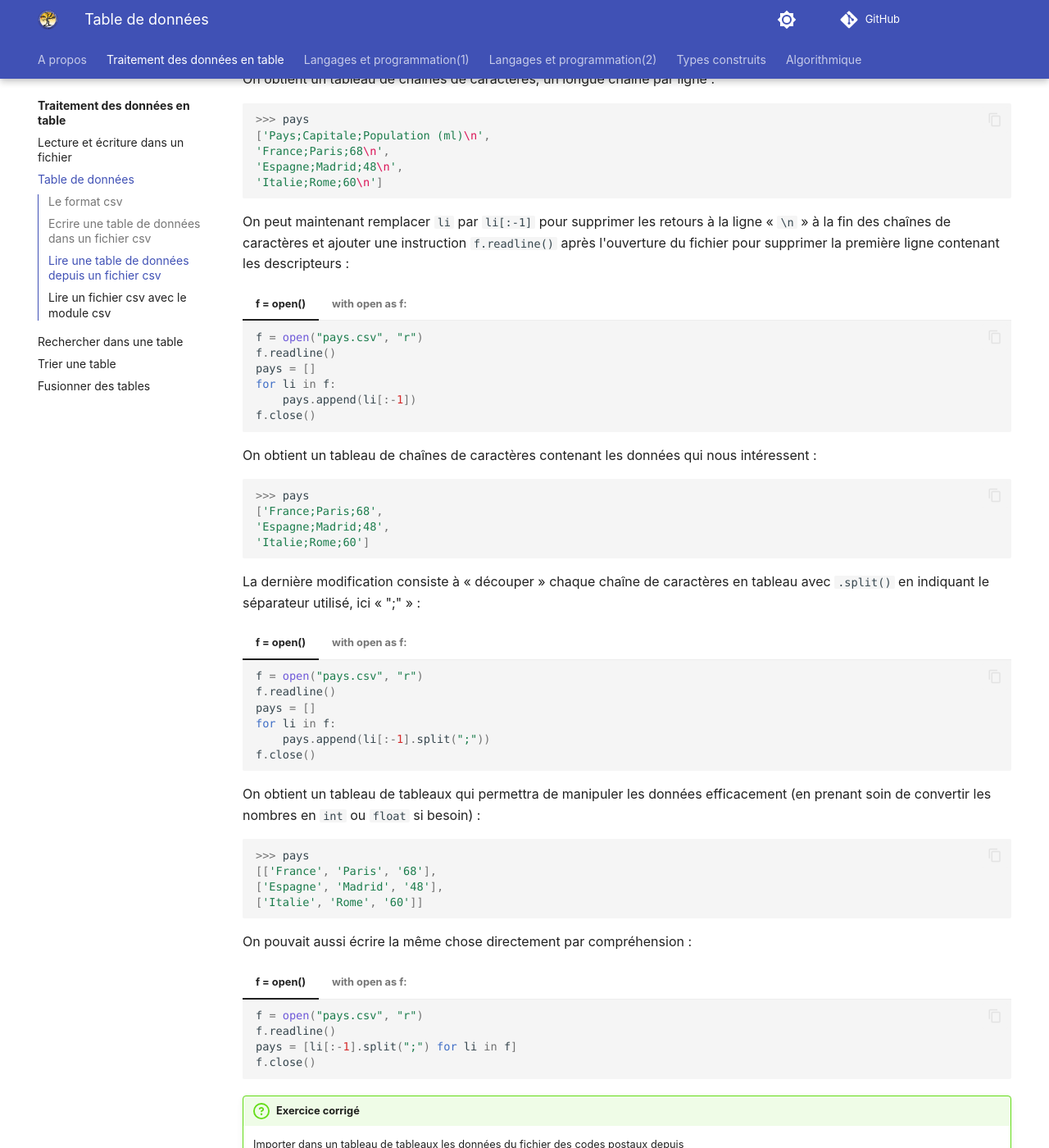
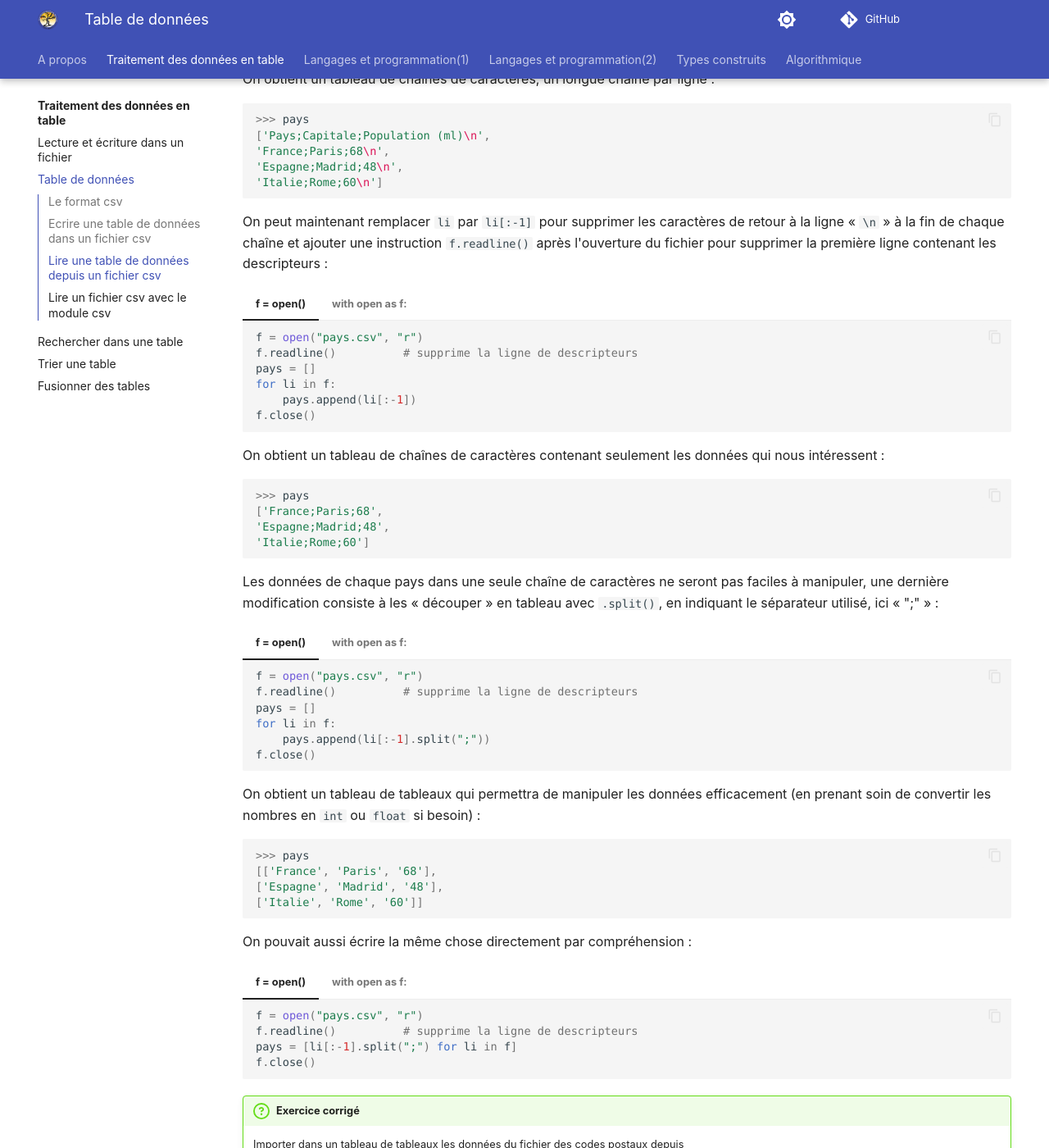
Before and after one commit to fab-perez/NSI-1, an MkDocs documentation site: the page built from docs/donnees-en-tables/2-table-de-donnees.md, in a window 1280 px wide and 1400 px high, scrolled down 1899 px. Shown: the whole window at 82% size. Built offline with MkDocs 1.6.1 and Material for MkDocs 9.7.7, drawn with Linux system fonts in a browser that asks for light colours; emoji names are drawn with the system emoji font; comment, search, counter and statistics services are not loaded; some of the changed text lies outside the part shown.

Commit message:
Add files via upload

````diff
--- a/docs/donnees-en-tables/2-table-de-donnees.md
+++ b/docs/donnees-en-tables/2-table-de-donnees.md
@@ -33,7 +33,7 @@ Chaque ligne du texte correspond à une ligne du tableau et les virgules corresp
 
 ##	Ecrire une table de données dans un fichier csv
 
-Un fichier csv est un simple fichier texte, on peut enregister des données structurées dans un fichier csv comme on l'a fait avec un fichier texte en séparant les données par une virgule ou un autre séparateur et les lignes par `\n`. Il suffit juste de changer l'extension du fichier et d'ajouter une ligne de descipteurs :
+Un fichier csv est un simple fichier texte, on peut enregister des données structurées dans un fichier csv comme on l'a fait avec un fichier texte en séparant les données par une virgule ou un autre séparateur et les lignes par `\n`. Il suffit juste de changer l'extension du fichier et d'ajouter une ligne de descripteurs :
 
 === "f = open(...)"
     ``` py
@@ -106,7 +106,7 @@ On obtient un tableau de chaînes de caractères, un longue chaîne par ligne :
 'Italie;Rome;60\n']
 ```
 
-On peut maintenant remplacer `li` par `li[:-1]` pour supprimer les retours à la ligne « `\n` » à la fin des chaînes de caractères
+On peut maintenant remplacer `li` par `li[:-1]` pour supprimer les caractères de retour à la ligne « `\n` » à la fin de chaque chaîne
 et ajouter une instruction `f.readline()` après l'ouverture du fichier pour supprimer la première ligne contenant les descripteurs :
 
 
@@ -114,7 +114,7 @@ et ajouter une instruction `f.readline()` après l'ouverture du fichier pour sup
 === "f = open()"
     ``` py
     f = open("pays.csv", "r")
-	f.readline()
+	f.readline()          # supprime la ligne de descripteurs
     pays = []
     for li in f:
         pays.append(li[:-1])
@@ -125,13 +125,13 @@ et ajouter une instruction `f.readline()` après l'ouverture du fichier pour sup
 === "with open as f:"
     ``` py
     with open("pays.csv", "r") as f:
-		f.readline()
+	    f.readline()          # supprime la ligne de descripteurs
         pays = []
         for li in f:
             pays.append(li[:-1])
     ```
 
-On obtient un tableau de chaînes de caractères contenant les données qui nous intéressent :
+On obtient un tableau de chaînes de caractères contenant seulement les données qui nous intéressent :
 
 ``` py
 >>> pays
@@ -140,13 +140,14 @@ On obtient un tableau de chaînes de caractères contenant les données qui nous
 'Italie;Rome;60']
 ```
 
-La dernière modification consiste à « découper » chaque chaîne de caractères en tableau avec `.split()` en indiquant le séparateur utilisé, ici « ";" » :
+Les données de chaque pays dans une seule chaîne de caractères ne seront pas faciles à manipuler,
+une dernière modification consiste à les « découper » en tableau avec `.split()`, en indiquant le séparateur utilisé, ici « ";" » :
 
 
 === "f = open()"
     ``` py
     f = open("pays.csv", "r")
-	f.readline()
+	f.readline()          # supprime la ligne de descripteurs
 	pays = []
     for li in f:
         pays.append(li[:-1].split(";"))
@@ -157,7 +158,7 @@ La dernière modification consiste à « découper » chaque chaîne de caractè
 === "with open as f:"
     ``` py
     with open("pays.csv", "r") as f:
-		f.readline()
+		f.readline()          # supprime la ligne de descripteurs
         pays = []
         for li in f:
             pays.append(li[:-1].split(";"))
@@ -179,7 +180,7 @@ On pouvait aussi écrire la même chose directement par compréhension :
 === "f = open()"
     ``` py
     f = open("pays.csv", "r")
-	f.readline()
+    f.readline()          # supprime la ligne de descripteurs
     pays = [li[:-1].split(";") for li in f]
     f.close()
     ```
@@ -187,7 +188,7 @@ On pouvait aussi écrire la même chose directement par compréhension :
 === "with open as f:"
     ``` py
     with open("pays.csv", "r") as f:
-		f.readline()
+	    f.readline()          # supprime la ligne de descripteurs
         pays = [li[:-1].split(";") for li in f]
     ```
 
@@ -216,6 +219,7 @@ On pouvait aussi écrire la même chose directement par compréhension :
     codes = [li[:-1].split(';') for li in f]
 
     f.close()           # ne pas oublier de fermer le fichier
+
     >>> codes
 	[['47078', 'DAMAZAN', '47160', '', 'DAMAZAN', '44.289185426, 0.27533534800000004'], ['95500', 'PONTOISE', '95300', '', 'PONTOISE', '49.051577748, 2.094574042']...]
 	    …
@@ -262,6 +266,7 @@ La fonction`reader()` du module  `csv` permet de lire les données contenues dan
 import csv
 
 with open('pays.csv', 'r') as f:
+    f.readline()          # supprime la ligne de descripteurs
     pays = csv.reader(f, delimiter=';')
 ```
 
@@ -284,26 +289,29 @@ ou la convertir directement en tableau avec la fonction `list()` :
 import csv
 
 with open('pays.csv', 'r') as f:
+    f.readline()          # supprime la ligne de descripteurs
     pays = list(csv.reader(f, delimiter=';'))
 ```
 On obtient un tableau de tableaux :
 
 ``` py
 >>> pays
-[['Pays', 'Capitale', 'Population (millions)'],
-['France', 'Paris', '68'],
+[['France', 'Paris', '68'],
+['Espagne', 'Madrid', '48'],
 ['Italie', 'Rome', '60']]
 ```
 
 :warning: À noter que toutes les valeurs sont au format `str`, y compris les nombres, il faudra en tenir compte dans l'utilisation de ces données par la suite programme.
 
-Le tableau de tableaux, n'est pas toujours idéal, en particulier la première ligne de descripteurs n'est pas séparée du reste des données.  La méthode `DictReader` permet de garder les descripteurs en créant un tableau de dictionnaires. Comme avec `reader`, on utilise `list()` pour convertir le résultat en tableau.
+Le tableau de tableaux, n'est pas toujours idéal, en particulier la première ligne de descripteurs n'est pas séparée du reste des données.
+La méthode `DictReader` permet de garder les descripteurs en créant un tableau de dictionnaires. Comme avec `reader`, on utilise `list()` pour convertir le résultat en tableau.
 
 
 ``` py
 import csv
 
 with open('pays.csv', 'r') as f:
+    # on ne supprime pas les descripteurs
     pays = list(csv.DictReader(f, delimiter=','))
 ```
 
````
Also changed, not shown: other parts of docs/donnees-en-tables/2-table-de-donnees.md (+5 -3 lines).
